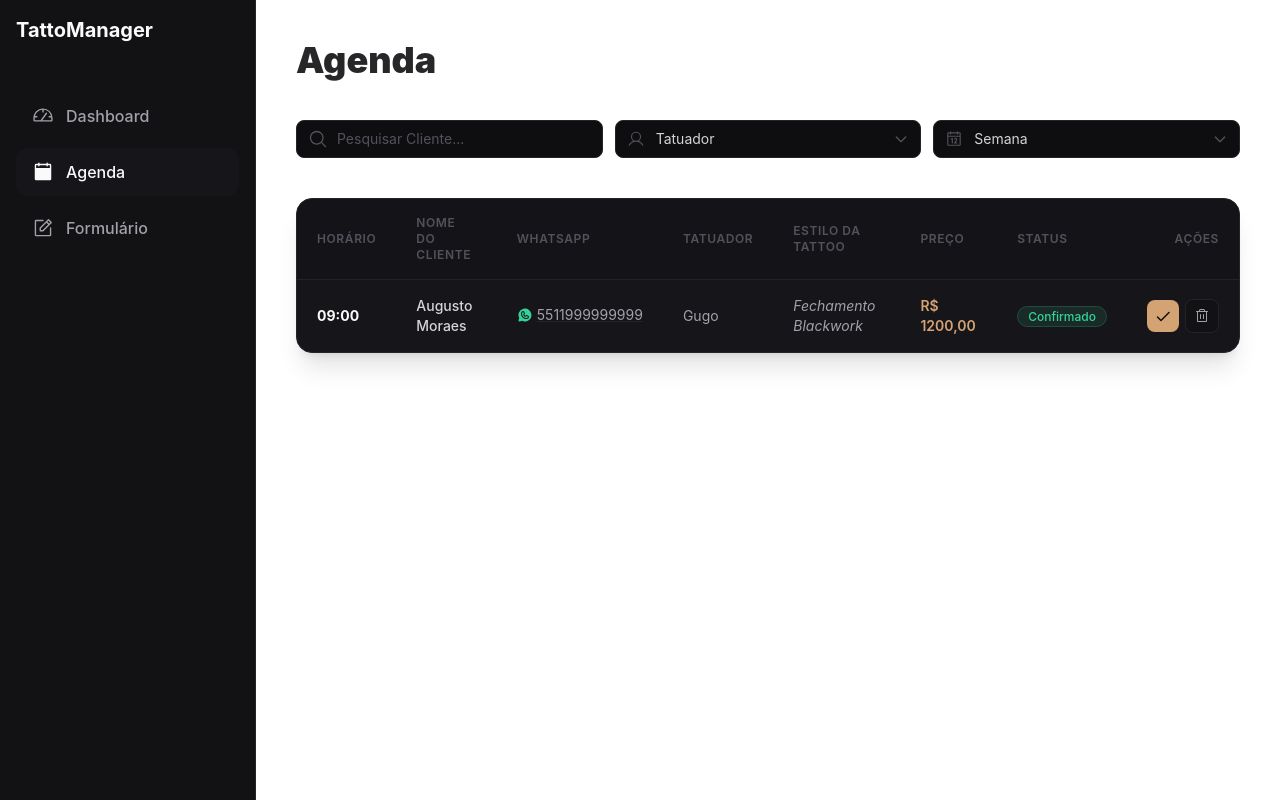
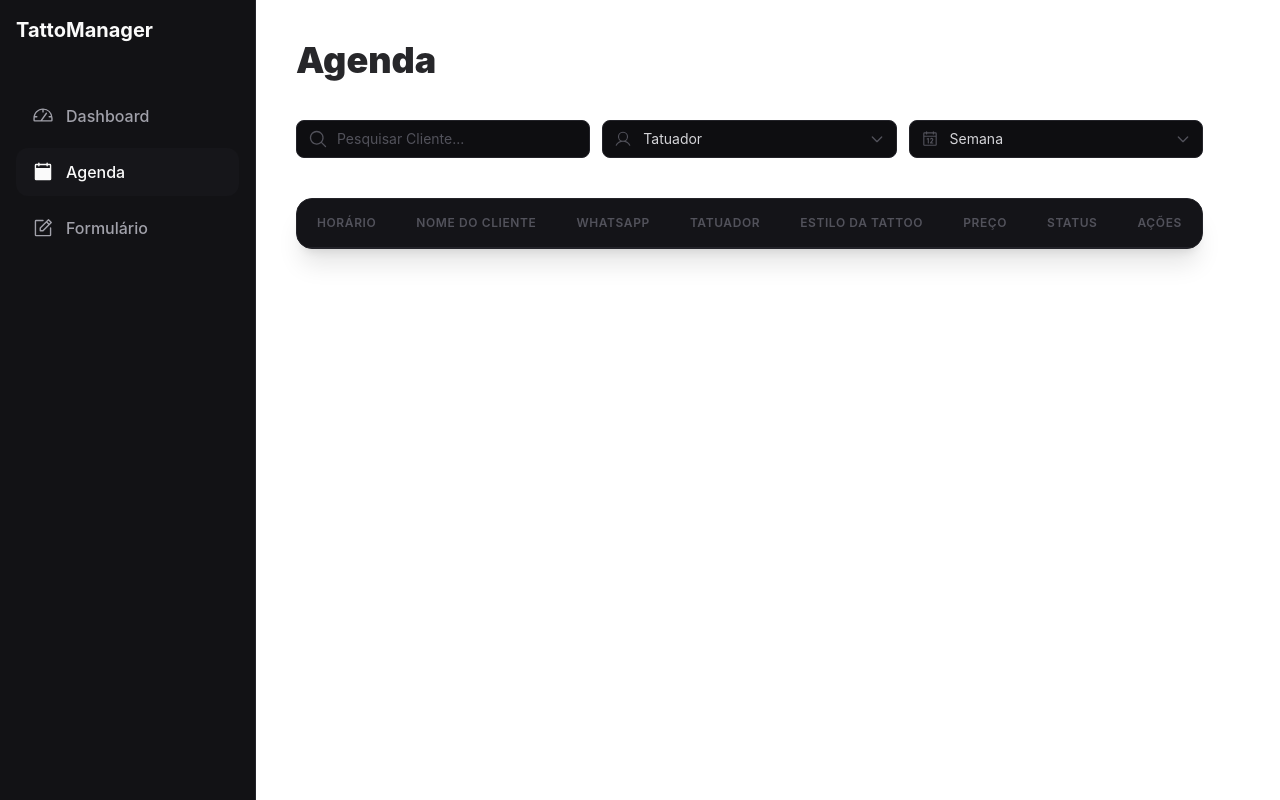
Before and after one commit to augustoteix0/TattooManager, a React (Vite) app: page /Agenda in a window 1280 px wide. Built offline with nearby package versions, Linux system fonts and the light colour scheme.

Commit message:
feat & fix

```diff
--- a/src/App.tsx
+++ b/src/App.tsx
@@ -1,12 +1,15 @@
 import { BrowserRouter } from 'react-router-dom'
 import { Router } from "./Router";
+import { ClientProvider } from './contexts/Contexts';
 
 export function App() {
 
   return (
     <>
       <BrowserRouter>
-          <Router />
+          <ClientProvider>
+            <Router />
+          </ClientProvider>
       </BrowserRouter>
     </>
   )
--- /dev/null
+++ b/src/contexts/Contexts.tsx
@@ -0,0 +1,54 @@
+import { createContext, useState, type ReactNode } from "react";
+
+interface ClientData {
+  id: string;
+  clientName: string;
+  phoneClient: string;
+  tatuador: "Gugo" | "Eddy" | "Gih" | "Shira" | "Eryck";
+  descriptionTattoo: string;
+  priceTattoo: string;
+  timeTattoo: string;
+  dateTattoo: string;
+  status: "Pendente" | "Confirmado" | "Cancelado";
+}
+
+interface ContextType {
+  dados: ClientData[];
+  saveClient: (data: ClientData) => void;
+  statusChange: (
+    id: string,
+    novoStatus: "Pendente" | "Confirmado" | "Cancelado",
+  ) => void;
+}
+
+export const ClientContext = createContext<ContextType | undefined>(undefined);
+
+export function ClientProvider({ children }: { children: ReactNode }) {
+  const [client, setClient] = useState<ClientData[]>([]);
+
+  function saveClient(data: Omit<ClientData, "id" | "status">) {
+    const newClient: ClientData = {
+      ...data,
+      id: crypto.randomUUID(),
+      status: "Pendente",
+    };
+    setClient((state) => [...state, newClient]);
+  }
+
+  function statusChange(
+    id: string,
+    novoStatus: "Confirmado" | "Pendente" | "Cancelado",
+  ) {
+    setClient((state) =>
+      state.map((item) =>
+        item.id === id ? { ...item, status: novoStatus } : item,
+      ),
+    );
+  }
+
+  return (
+    <ClientContext.Provider value={{ dados: client, saveClient, statusChange }}>
+      {children}
+    </ClientContext.Provider>
+  );
+}
--- a/src/index.css
+++ b/src/index.css
@@ -11,50 +11,37 @@
 
 
 @theme {
-  /* ==========================================
-     FUNDOS E SUPERFÍCIES (ONDE O CONTEÚDO FICA)
-     ========================================== */
-  --color-base-bg: #0E0E11;        /* Fundo geral da tela (Cinza escuro profundo) */
-  --color-base-sidebar: #121215;   /* Fundo do menu lateral esquerdo */
-  --color-base-card: #16161A;      /* Fundo dos blocos: cards de faturamento e tabelas */
-  --color-base-input: #0E0E11;     /* Fundo de onde a atendente digita (Inputs) */
+
+  --color-base-bg: #0E0E11;
+  --color-base-sidebar: #121215;
+  --color-base-card: #16161A;
+  --color-base-input: #0E0E11;
 
 
-  /* ==========================================
-     ELEMENTOS VISUAIS E INTERAÇÃO
-     ========================================== */
-  --color-base-border: #232329;    /* Linhas finas que dividem as tabelas e os cards */
-  --color-base-hover: #1F1F24;     /* A cor que acende quando passa o mouse na tabela ou botões */
+
+  --color-base-border: #232329;
+  --color-base-hover: #1F1F24;
 
 
-  /* ==========================================
-     BOTÕES PRINCIPAIS DE AÇÃO (ESTILO CLARO)
-     ========================================== */
-  --color-base-btn-bg: #FAFAFA;    /* Fundo do botão principal (Branco/Gelo que destaca no escuro) */
-  --color-base-btn-hover: #E4E4E7; /* Cor do botão claro quando passa o mouse por cima */
-  --color-base-btn-text: #09090b;  /* Cor da letra de dentro do botão (Preta para dar contraste) */
+
+  --color-base-btn-bg: #FAFAFA;
+  --color-base-btn-hover: #E4E4E7;
+  --color-base-btn-text: #09090b;
 
 
-  /* ==========================================
-     AESTHETIC TATTOO (O DETALHE DOURADO)
-     ========================================== */
-  --color-base-gold: #D4A373;      /* Dourado principal para o Logo, Ícones e Valor do Faturamento */
-  --color-base-gold-hover: #A3700C;/* Dourado mais escuro para quando passar o mouse em links dourados */
+
+  --color-base-gold: #D4A373;
+  --color-base-gold-hover: #A3700C;
 
 
-  /* ==========================================
-     HIERARQUIA DE TEXTOS (PARA NÃO EMBALHAR A VISTA)
-     ========================================== */
-  --color-base-title: #FAFAFA;     /* Títulos grandes, destaques e números importantes */
-  --color-base-subtitle: #D4D4D8;  /* Nomes dos clientes e textos importantes */
-  --color-base-text: #A1A1AA;      /* Descrição da tattoo, estilo e corpo do texto */
-  --color-base-label: #52525B;     /* Textos apagados, horários, e legendas de formulário */
+
+  --color-base-title: #FAFAFA;
+  --color-base-subtitle: #D4D4D8;
+  --color-base-text: #A1A1AA;
+  --color-base-label: #52525B;
 
 
-  /* ==========================================
-     STATUS DO AGENDAMENTO (SINALIZAÇÃO RÁPIDA)
-     ========================================== */
-  --color-base-success: #34d399;   /* Verde: Para o status "Concluído" */
-  --color-base-alert: #fbbf24;     /* Amarelo: Para o status "Em Andamento" */
-  --color-base-error: #fb7185;     /* Vermelho: Para o status "Cancelado" */
+  --color-base-success: #34d399;
+  --color-base-alert: #fbbf24;
+  --color-base-error: #fb7185;
 }
--- a/src/pages/Agenda/components/TableAgenda.tsx
+++ b/src/pages/Agenda/components/TableAgenda.tsx
@@ -1,19 +1,16 @@
 import { WhatsappLogoIcon, CheckIcon, TrashIcon } from '@phosphor-icons/react';
+import { ClientContext } from '../../../contexts/Contexts';
+import { useContext } from 'react';
 
 export function TableAgenda() {
 
-  const todosAgendamentos = [
-    {
-      id: 1,
-      horario: "09:00",
-      cliente: "Augusto Moraes",
-      whatsapp: "5511999999999",
-      tatuador: "Gugo",
-      estilo: "Fechamento Blackwork",
-      preco: 1200.00,
-      status: "Confirmado"
-    },
-  ];
+
+  const context = useContext(ClientContext);
+
+    if (!context) {
+    throw new Error('Formulario deve ser usado dentro de um ClientProvider');
+  }
+    const { dados, statusChange } = context
 
   return (
     <div className="bg-base-card border border-base-border rounded-2xl overflow-hidden w-full shadow-xl">
@@ -34,25 +31,25 @@ export function TableAgenda() {
           </thead>
 
           <tbody className="divide-y divide-base-border text-sm">
-            {todosAgendamentos.map((item) => (
+            {dados.map((item) => (
               <tr key={item.id} className="hover:bg-base-hover transition-colors duration-200">
 
 
-                <td className="py-4 px-5 font-bold text-base-title">{item.horario}</td>
+                <td className="py-4 px-5 font-bold text-base-title">{item.timeTattoo}</td>
 
 
-                <td className="py-4 px-5 font-medium text-base-subtitle">{item.cliente}</td>
+                <td className="py-4 px-5 font-medium text-base-subtitle">{item.clientName}</td>
 
 
                 <td className="py-4 px-5">
                   <a
-                    href={`https://wa.me/${item.whatsapp}?text=Olá%20${encodeURIComponent(item.cliente)},%20passando%20para%20confirmar%20seu%20horário%20de%20tattoo%20às%20${item.horario}.`}
+                    href={`https://wa.me/${item.phoneClient}?text=Olá%20${encodeURIComponent(item.clientName)},%20passando%20para%20confirmar%20seu%20horário%20de%20tattoo%20às%20${item.timeTattoo}.`}
                     target="_blank"
                     rel="noreferrer"
                     className="inline-flex items-center gap-1 text-base-text hover:text-base-success transition-all"
                   >
                     <WhatsappLogoIcon size={16} weight="fill" className="text-base-success" />
-                    <span className="underline decoration-base-border hover:decoration-base-success">{item.whatsapp}</span>
+                    <span className="underline decoration-base-border hover:decoration-base-success">{item.phoneClient}</span>
                   </a>
                 </td>
 
@@ -60,11 +57,11 @@ export function TableAgenda() {
                 <td className="py-4 px-5 text-base-text">{item.tatuador}</td>
 
 
-                <td className="py-4 px-5 text-base-text italic">{item.estilo}</td>
+                <td className="py-4 px-5 text-base-text italic">{item.descriptionTattoo}</td>
 
 
                 <td className="py-4 px-5 font-semibold text-base-gold">
-                  R$ {item.preco.toFixed(2).replace('.', ',')}
+                  R$ {item.priceTattoo}
                 </td>
 
 
@@ -81,6 +78,7 @@ export function TableAgenda() {
 
                 <td className="py-4 px-5 text-right space-x-1.5 whitespace-nowrap">
                   <button
+                  onClick={() => statusChange(item.id, 'Confirmado')}
                     title="Confirmar Agendamento"
                     className="inline-flex items-center justify-center p-2 bg-base-gold hover:bg-base-gold-hover text-base-bg rounded-lg transition-all duration-200"
                   >
@@ -88,6 +86,7 @@ export function TableAgenda() {
                   </button>
 
                   <button
+
                     title="Cancelar Sessão"
                     className="inline-flex items-center justify-center p-2 bg-base-sidebar hover:bg-base-error/10 text-base-text hover:text-base-error border border-base-border hover:border-base-error/20 rounded-lg transition-all duration-200"
                   >
--- a/src/pages/Formulario/Formulario.tsx
+++ b/src/pages/Formulario/Formulario.tsx
@@ -1,9 +1,9 @@
 import { UserIcon, WhatsappLogoIcon, PaintBrushIcon, CurrencyDollarIcon, ClockIcon, CalendarIcon, IdentificationCardIcon } from '@phosphor-icons/react';
-import { useState } from 'react';
+import { useContext } from 'react';
 import { useForm } from 'react-hook-form'
 import { z } from 'zod'
 import { zodResolver } from '@hookform/resolvers/zod'
-
+import { ClientContext } from '../../contexts/Contexts';
 
 const createClientFormSchema = z.object({
   clientName: z.string().nonempty('O Nome do Cliente é obrigatório'),
@@ -16,15 +16,21 @@ const createClientFormSchema = z.object({
 })
 
 export function Formulario() {
-  const [output, setOutput] = useState<string>('')
   const {register, handleSubmit, formState:{errors}} = useForm({
     resolver: zodResolver(createClientFormSchema)
   })
 
   type CreateClientFormData = z.infer<typeof createClientFormSchema>
 
+  const context = useContext(ClientContext);
+
+  if (!context) {
+  throw new Error('Formulario deve ser usado dentro de um ClientProvider');
+}
+  const { saveClient } = context
+
   function createClient(data: CreateClientFormData) {
-    setOutput(JSON.stringify(data, null, 2))
+    saveClient(data)
   }
 
   return (
@@ -178,9 +184,7 @@ export function Formulario() {
         </div>
 
       </div>
-      <pre>
-        {output}
-      </pre>
+
     </form>
   );
 }
```
